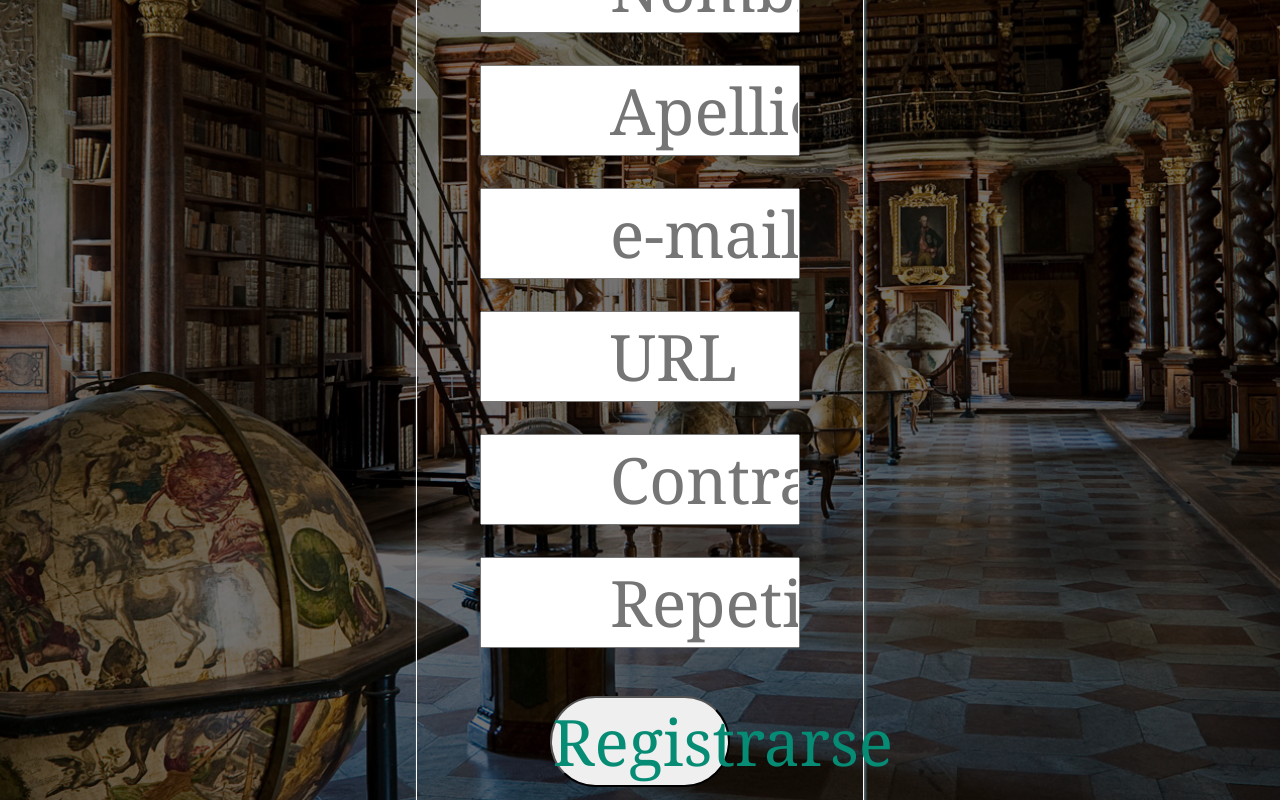
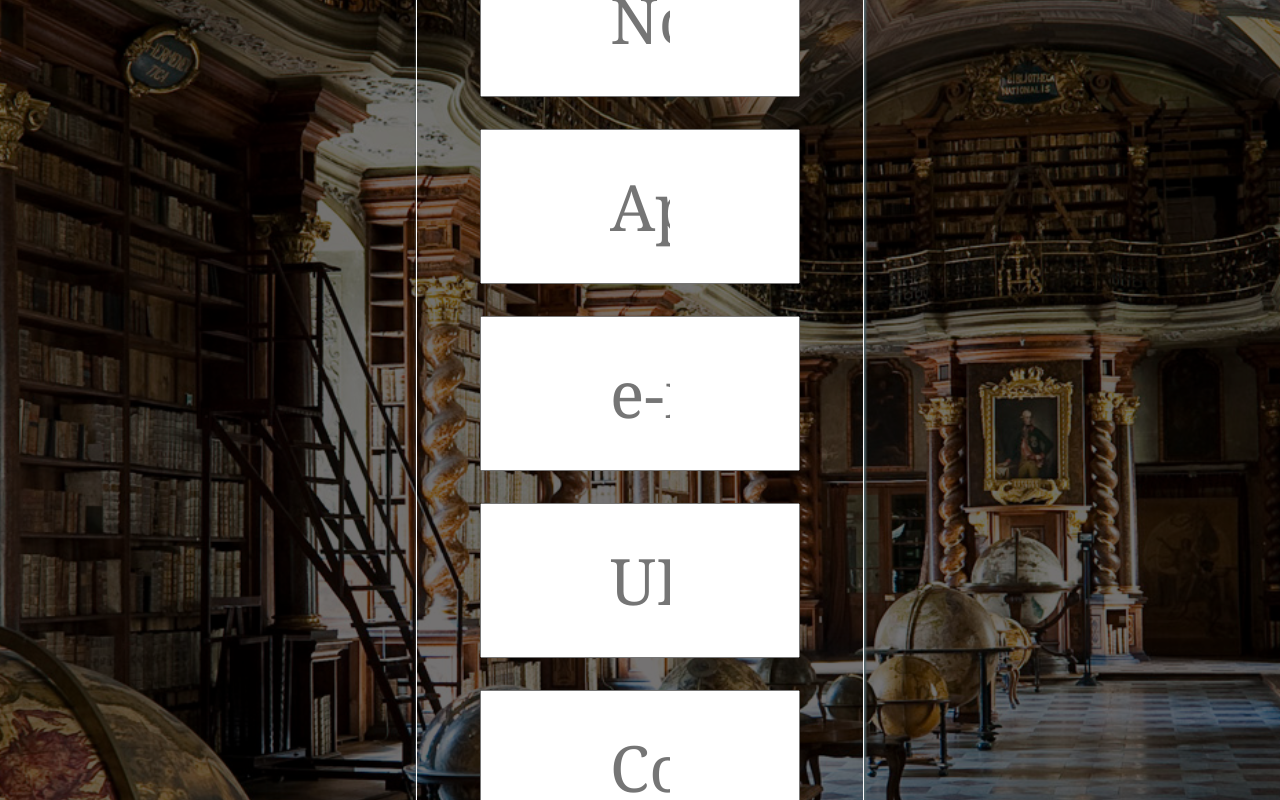
Before and after one commit to JuditAF/MyBooks, an Angular app: page /register in a window 1280 px wide. Shown: the part 780-1580 px from the top of the page. Built offline with nearby package versions, Linux system fonts and the light colour scheme.

Commit message:
subo reto3 de la app

```diff
--- a/src/app/components/form-register/form-register.component.css
+++ b/src/app/components/form-register/form-register.component.css
@@ -38,16 +38,18 @@ form .field {
 
 .field input {
     width: 25vw;
-    padding-left: 2rem;
+    padding: .5rem 2rem;
     font-size: 1rem;
     font-family: Georgia, 'Times New Roman', Times, serif;
 }
 
 .button {
-    font-size: 1rem;
+    font-size: 1.2rem;
+    letter-spacing: .1rem;
     margin: 2vh;
+    padding: .3rem .8rem;
     border-radius: 1rem;
-    width: 14vw;
+    width: 16vw;
     cursor: pointer;
     color: var(--fourth-color);
 }
--- /dev/null
+++ b/src/app/models/user.ts
@@ -0,0 +1,4 @@
+export class User {
+
+    constructor (public id_user: number, public name:string, public last_name:string, public email: string, public photo: string, public password:string) {}
+}
--- a/src/app/pages/home/home.component.css
+++ b/src/app/pages/home/home.component.css
@@ -17,6 +17,8 @@ body {
 h2 {
     padding: 4vh;
     font-size: 1.5rem;
+    font-weight: 100;
+    letter-spacing: .1rem;
 }
 
 h2 span {
@@ -41,6 +43,7 @@ h2 span {
     border-radius: 1rem;
     box-shadow: 0 1rem 1rem rgba(0, 0, 0, 0.2);
     overflow: hidden;
+    cursor: pointer;
 }
 
 .item1contenedor {
@@ -87,23 +90,33 @@ h2 span {
 }
 
 .item2contenedor1 {
-    width: 20vw;
-    height: 26vh;
+    width: 28vw;
+    height: 36vh;
     padding: 2vh;
+    margin: 2vw;
     display: flex;
     justify-content: flex-end;
-    background-color: var(--primer-color);
+    align-items: center;
+    background-color: rgb(60, 124, 147, 0.8);
     border: 4px solid var(--fifth-color);
+    border-radius: 1rem;
+    box-shadow: 0 1rem 1rem rgba(0, 0, 0, 0.2);
+    overflow: hidden;
 }
 
 .item2contenedor2 {
-    width: 20vw;
-    height: 26vh;
+    width: 28vw;
+    height: 36vh;
     padding: 2vh;
+    margin: 2vw;
     display: flex;
     justify-content: flex-start;
-    background-color: var(--primer-color);
+    align-items: center;
+    background-color: rgb(60, 124, 147, 0.8);
     border: 4px solid var(--fifth-color);
+    border-radius: 1rem;
+    box-shadow: 0 1rem 1rem rgba(0, 0, 0, 0.2);
+    overflow: hidden;
 }
 
 .item2 {
@@ -115,8 +128,14 @@ h2 span {
 .item2 p {
     font-size: .5rem;
     padding: .5rem;
+    letter-spacing: .1rem;
+    cursor: pointer;
 }
 
 .news {
-    width: 12vw;
+    width: 18vw;
+    height: 20vh;
+    border-radius: 1rem;
+    margin-right: 1vw;
+    margin-left: 1vw;
 }
--- a/src/app/pages/profile/profile.component.css
+++ b/src/app/pages/profile/profile.component.css
@@ -113,8 +113,8 @@ body {
 
 .field {
     border: 2.5px solid var(--primer-color);
-    width: 20vw;
-    height: 2.5rem;
+    width: 22vw;
+    height: 2rem;
     margin-right: 2vw;
 }
 
@@ -129,6 +129,8 @@ body {
 
 .contentModif h2 {
     font-size: 2.5rem;
+    font-weight: 100;
+    letter-spacing: .1rem;
     margin: 4vh;
 }
 
@@ -137,6 +139,7 @@ body {
 }
 
 form {
+    margin-right: 1.5rem;
     display: flex;
     flex-direction: column;
     justify-content: center;
@@ -145,9 +148,9 @@ form {
 }
 
 form input {
-    width: 35vw;
+    width: 33vw;
     margin: 2vh;
-    padding-left: 3vh;
+    padding: .25rem 1rem;
     font-size: 1.5rem;
     display: flex;
     justify-content: center;
@@ -155,9 +158,15 @@ form input {
     align-items: flex-start;
 }
 
+form input:nth-child(1) {
+    margin-top: 2rem;
+}
+
 button {
-    font-size: 1rem;
-    margin: 2vh;
+    font-size: 1.2rem;
+    letter-spacing: .1rem;
+    margin: 8vh;
+    padding: .6rem 1.1rem;
     border-radius: 1rem;
     width: 14vw;
     cursor: pointer;
```
Also changed, not shown: 1 other file (tests, documents, lock files or other folders).
